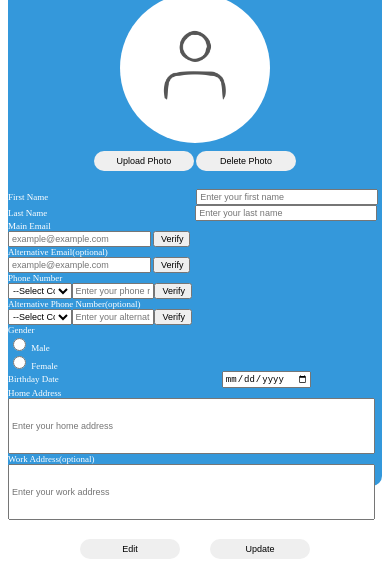
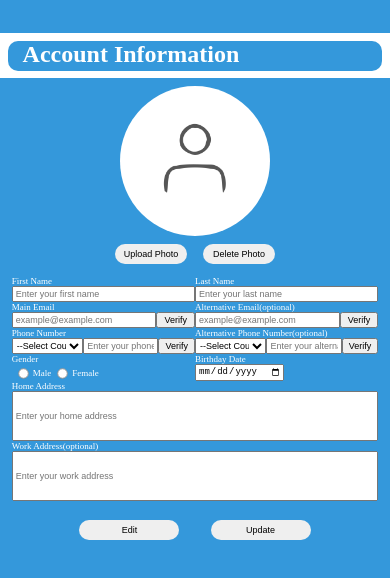
Before and after one commit to Eeja07/databaseSimpleWebApp-testing, a plain HTML site: page index.html in a window 390 px wide. Shown: the part 364-942 px from the top of the page. Drawn offline with Linux system fonts and the light colour scheme; no server answers.

Commit message:
style: add media queries and adjust each acc-settings for better responsiveness mobile devices

```diff
--- a/style.css
+++ b/style.css
@@ -1,37 +1,63 @@
+body {
+    font-size: 16px;
+    margin: 0;
+    padding: 0;
+    box-sizing: border-box;
+}
+
 header {
     text-align: center;
-    font-size: 25px;
-    font-family: Verdana;
+    font-size: 30px;
+    font-family: Arial, sans-serif;
+    background-color: #3498db;
+    color: white;
+    padding: 10px 0;
 }
+
+@media (max-width: 480px) {
+
+    /* main div 1 */
     .acc-settings__tittle-container {
-    width: 100%;
+        width: 96%;
         height: 30px;
         color: white;
         text-indent: 2%;
         background-color: #3498db;
-    border-radius: 10px; /* Optional: This adds rounded corners */
-    margin-bottom: 1%;
+        border-radius: 10px;
+        margin-left: 2%;
+        margin-top: 2%;
+        margin-bottom: 2%;
     }
+
+    .acc-settings__title {
+        margin: 0;
+        margin-left: 2%;
+    }
+
+    /* main div 2 */
     .acc-settings__container {
         width: 100%;
         height: 500px;
         color: white;
         background-color: #3498db;
-    border-radius: 10px; /* Optional: This adds rounded corners */
         font-size: xx-small;
     }
+
     .acc-settings__container input,
     .acc-settings__container select,
-.acc-settings__container button{
+    .acc-settings__container button {
         font-size: xx-small;
     }
-.acc-settings__pic-container{
+
+    /* submain div 1 */
+    .acc-settings__pic-container {
         display: flex;
         flex-direction: column;
         justify-content: center;
         align-items: center;
     }
-.acc-settings__pic-circle{
+
+    .acc-settings__pic-circle {
         width: 150px;
         height: 150px;
         border-radius: 50%;
@@ -41,90 +67,242 @@ header {
         background-size: cover;
         background-position: center;
     }
+
     .acc-settings__pic-dropdown-content {
         display: none;
-    margin: 1%;
-    margin-left: 0%;
         position: absolute;
+        margin-top: 5%;
         background-color: #f9f9f9;
-    width: 193px;
+        width: 23%;
     }
+
     .acc-settings__pic-dropdown-content a {
         display: flex;
         flex-direction: column;
         color: black;
         text-decoration: none;
-    padding:2%;
+        padding: 2%;
     }
+
+    .acc-settings__pic-actions {
+        display: flex;
+        flex-direction: row;
+        gap: 10%;
+    }
+
     .acc-settings__pic-actions button {
-    width: 100px;
+        width: 80px;
         height: 20px;
-    border-radius: 10px; /* Optional: This adds rounded corners */
+        border-radius: 10px;
         border: none;
     }
 
+    /* submain div 2 */
+    .acc-settings__info-container {
+        display: flex;
+        flex-direction: column;
+        margin-top: 3%;
+    }
+
+    .acc-settings__name-container {
+        display: flex;
+        flex-direction: row;
+        margin: 0 auto;
+        width: 100%;
+    }
+
+    .acc-settings__first-name {
+        display: flex;
+        flex-direction: column;
+        align-items: flex-start;
+        width: calc(50% - 3%);
+        margin-left: 3%;
+    }
+
+    .acc-settings__last-name {
+        display: flex;
+        flex-direction: column;
+        align-items: flex-start;
+        width: calc(50% - 3%);
+        margin-right: 3%;
+    }
+
+    .acc-settings__first-name input,
+    .acc-settings__last-name input {
+        width: 100%;
+        box-sizing: border-box;
+    }
+
+    .acc-settings__email-container {
+        display: flex;
+        flex-direction: row;
+        margin: 0 auto;
+        width: 100%;
+    }
+
+    .acc-settings__main-email {
+        display: flex;
+        flex-direction: column;
+        align-items: flex-start;
+        width: calc(50% - 3%);
+        margin-left: 3%;
+    }
+
+    .acc-settings__alt-email {
+        display: flex;
+        flex-direction: column;
+        align-items: flex-start;
+        width: calc(50% - 3%);
+        margin-right: 3%;
+    }
+
+    .acc-settings__main-email input,
+    .acc-settings__alt-email input {
+        width: 100%;
+        box-sizing: border-box;
+    }
+
+    .acc-settings__main-email-elements,
+    .acc-settings__alt-email-elements {
+        display: flex;
+        flex-direction: row;
+        width: 100%;
+    }
+
+    .acc-settings__phone-number-container {
+        display: flex;
+        flex-direction: row;
+        margin: 0 auto;
+        width: 100%;
+    }
+
+    .acc-settings__main-phone {
+        display: flex;
+        flex-direction: column;
+        align-items: flex-start;
+        width: calc(50% - 3%);
+        margin-left: 3%;
+    }
+
+    .acc-settings__main-phone form,
+    .acc-settings__alt-phone form {
+        display: flex;
+        flex-direction: row;
+        width: 100%;
+    }
+
+    .acc-settings__main-phone form input,
+    .acc-settings__alt-phone form input,
+    .acc-settings__main-phone form select,
+    .acc-settings__alt-phone form select,
+    .acc-settings__main-phone form button,
+    .acc-settings__alt-phone form button {
+        width: 100%;
+        box-sizing: border-box;
+    }
+
+    .acc-settings__main-phone form button,
+    .acc-settings__alt-phone form button {
+        width: 20%;
+        display: flex;
+        justify-content: center;
+    }
 
 
-
-.acc-settings__info-container{
+    .acc-settings__alt-phone {
         display: flex;
         flex-direction: column;
-    margin-top: 5%;
+        align-items: flex-start;
+        width: calc(50% - 3%);
+        margin-right: 3%;
     }
-.acc-settings__name-container label:nth-child(1){
-    margin-right: 39%;
+
+    .acc-settings__gender-birthday-container {
+        display: flex;
+        flex-direction: row;
+        margin: 0 auto;
+        width: 100%;
     }
-.acc-settings__name-container input{
-    width: 46.5%;
-    margin-right: 1%;
+
+    .acc-settings__gender {
+        display: flex;
+        flex-direction: column;
+        align-items: flex-start;
+        width: calc(50% - 3%);
+        margin-left: 3%;
     }
-.acc-settings__email-container label:nth-child(1){
-    margin-right: 38%;
-}
-.acc-settings__email-container button{
-    width: 10%;
-    margin-right: 2px;
-}
-.acc-settings__email-container input{
-    width: 36%;
-}
-.acc-settings__phone-number-container label:nth-child(1){
-    margin-right: 35%;
-}
-.acc-settings__phone-number-container form {
+
+    .acc-settings__gender-elements {
         display: flex;
         flex-direction: row;
     }
-.acc-settings__phone-number-container form input {
-    width:20%;
-}
-.acc-settings__phone-number-container form select{
-    width:17%;
-}
-.acc-settings__phone-number-container form button {
-    width: 10%;
-    margin-right: 1%;
-}
-.acc-settings__gender-birthday-container label:nth-child(1){
-    margin-right: 43%;
-}
-.acc-settings__gender-birthday-container input:nth-of-type(3) {
-    margin-left: 24%;
+
+    .acc-settings__male-gender-elements {
+        display: flex;
+        flex-direction: row;
     }
 
-.acc-settings__address-container input{
-    width: 96%;
+    .acc-settings__female-gender-elements {
+        display: flex;
+        flex-direction: row;
+    }
+
+    .acc-settings__birthday {
+        display: flex;
+        flex-direction: column;
+        align-items: flex-start;
+        width: calc(50% - 3%);
+        margin-right: 3%;
+    }
+
+    .acc-settings__gender-elements input {
+        transform: scale(0.8);
+    }
+
+    .acc-settings__gender-elements label {
+        height: 10px;
+        padding-top: 10%;
+    }
+
+    .acc-settings__address-container {
+        display: flex;
+        flex-direction: column;
+    }
+
+    .acc-settings__home-address {
+        display: flex;
+        flex-direction: column;
+    }
+
+    .acc-settings__work-address label,
+    .acc-settings__home-address label {
+        margin-left: 3%;
+    }
+
+    .acc-settings__work-address input,
+    .acc-settings__home-address input {
+        width: 94%;
         height: 50px;
+        box-sizing: border-box;
+        margin: 0 auto;
     }
-.acc-settings__btn-container{
+
+    .acc-settings__work-address {
+        display: flex;
+        flex-direction: column;
+    }
+
+    .acc-settings__btn-container {
         margin-top: 5%;
         display: flex;
         justify-content: center;
         gap: 8%;
     }
-.acc-settings__btn-container button{
+
+    .acc-settings__btn-container button {
         width: 100px;
         height: 20px;
-    border-radius: 10px; /* Optional: This adds rounded corners */
+        border-radius: 10px;
         border: none;
     }
+}
```
Lines whose indentation alone changed are shown as unchanged.
